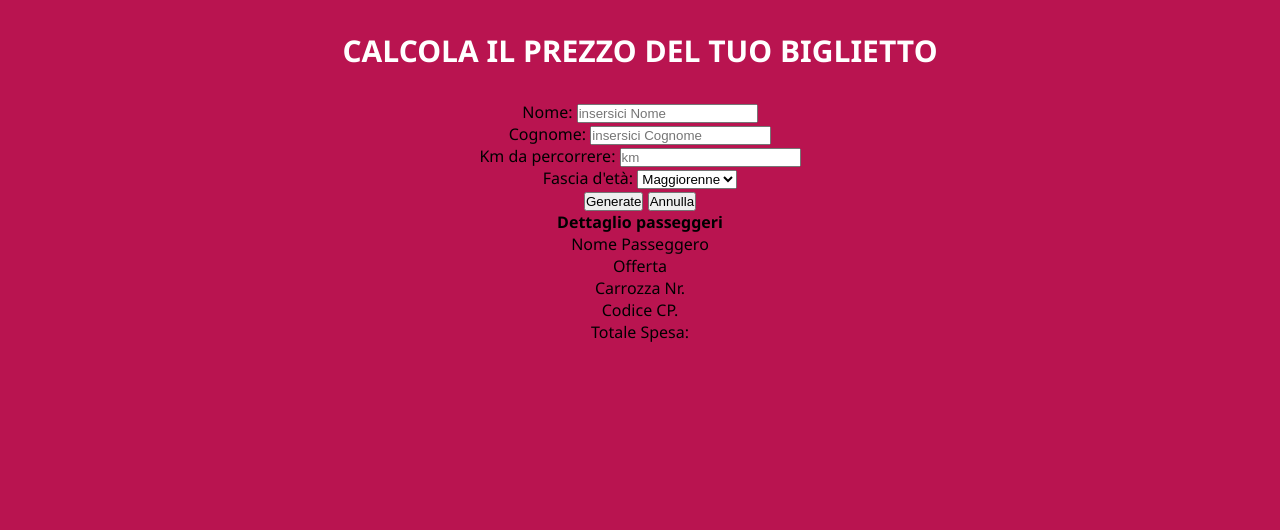
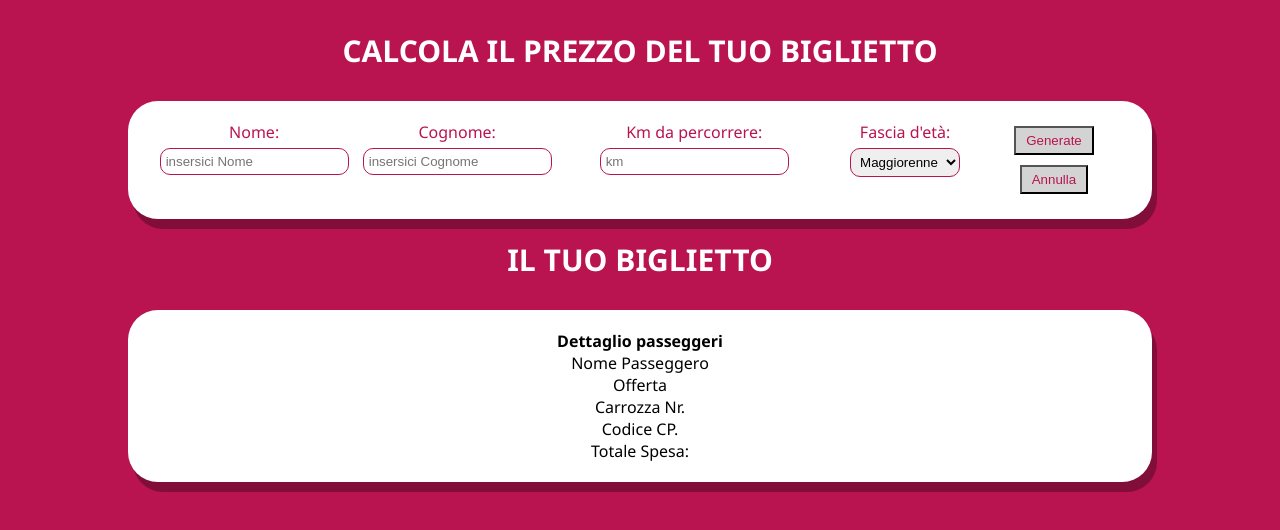
Before and after one commit to MauriPiace92/js-biglietto-treno-form, a plain HTML site: page index.html in a window 1280 px wide. Drawn offline with Linux system fonts and the light colour scheme.

Commit message:
stuttura css

```diff
--- a/css/style.css
+++ b/css/style.css
@@ -17,6 +17,40 @@ body{
     margin:auto;
     padding: 30px 0;
 }
+.generate-ticket{
+    margin: 20px 0;
+    width: 100%;
+    padding: 20px 30px;
+    background-color: white;
+    border-radius: 30px;
+    box-shadow: 5px 10px rgba(0, 0, 0, 0.3);
+    display: flex;
+    justify-content: space-around;
+    color: #b91450;
+}
+.generate-ticket input{
+    border: 1px solid #b91450;
+    border-radius: 10px;
+    padding: 5px 5px;
+    margin-top: 5px;
+}
+
+.generate-ticket select{
+    border: 1px solid #b91450;
+    border-radius: 10px;
+    padding: 5px 5px;
+    margin-top: 5px;
+}
+
+button{
+    background-color: lightgray;
+    color:#b91450;
+    padding: 5px 10px;
+    margin:5px
+}
+button:hover{
+    border: 1px solid #b91450;
+}
 
 h2{
     color: white;
@@ -24,3 +58,15 @@ h2{
     font-size: 30px;
     margin-bottom: 30px;
 }
+
+
+.your-ticket{
+    margin: 20px 0;
+    width: 100%;
+    padding: 20px 30px;
+    background-color: white;
+    border-radius: 30px;
+    box-shadow: 5px 10px rgba(0, 0, 0, 0.3);
+   color: black;
+
+}
--- a/index.html
+++ b/index.html
@@ -13,25 +13,30 @@
     <div class="wrapper">
 
         <h2>calcola il prezzo del tuo biglietto</h2>
-
+        <!-- start part calcolo prezzo -->
         <div class="generate-ticket">
-
+            <!-- nome utente -->
             <div id="input-nome-utente">
                 <label for="nome-utente">Nome:</label>
                 <input id="nome-utente" type="text" placeholder="insersici Nome" >
             </div>
+            <!--fine nome utente -->
 
+            <!--Cognome utente  -->
             <div id="input-cognome-utente">
                 <label for="cognome-utente">Cognome:</label>
                 <input id="cognome-utente" type="text" placeholder="insersici Cognome" >
             </div>
+            <!--fine Cognome utente  -->
 
+            <!-- Km utente -->
             <div id="input-km-utente">
                 <label for="km-percorrere">Km da percorrere:</label>
                 <input id="km-percorrere" type="number" placeholder="km">
             </div>
+            <!-- fine Km utente -->
 
-
+            <!-- eta utente -->
             <div id="fascia-eta-utente">
                 <label for="fascia-eta">Fascia d'età:</label>
                 <select name="" id="fascia-eta">
@@ -42,12 +47,20 @@
 
                 </select>
             </div>
+            <!--Fine eta utente -->
 
+            <!-- buttons -->
             <div class="buttons">
                 <button id="generate-button">Generate</button>
                 <button id="annulla-button">Annulla</button>
             </div>
+            <!--fine buttons -->
+
         </div>
+        <!-- End Part Calcolo prezzo -->
+
+        <!-- il tuo biglietto -->
+        <h2>il tuo biglietto</h2>
 
         <div class="your-ticket">
 
@@ -74,11 +87,10 @@
             </div>
 
         </div>
-
-
-
-
+        <!-- fine il tuo bigliettp -->
+        <!-- javascript -->
         <script text="text/javascript" src="js/script.js"></script>
     </div>
+    <!-- end wrapper -->
 </body>
 </html>
--- a/js/script.js
+++ b/js/script.js
@@ -52,6 +52,4 @@ generateButton = generateButton.addEventListener('click', function(){
     document.getElementById("result-nome-passeggero").innerHTML = nomeUtente + ' ' + cognomeUtente;
     document.getElementById("result-offerta-passeggero").innerHTML = valutaOfferta;
     document.getElementById("result-prezzo-finale-passeggero").innerHTML = prezzoFinale.toFixed(2) + ' €';
-
-
 });
```
